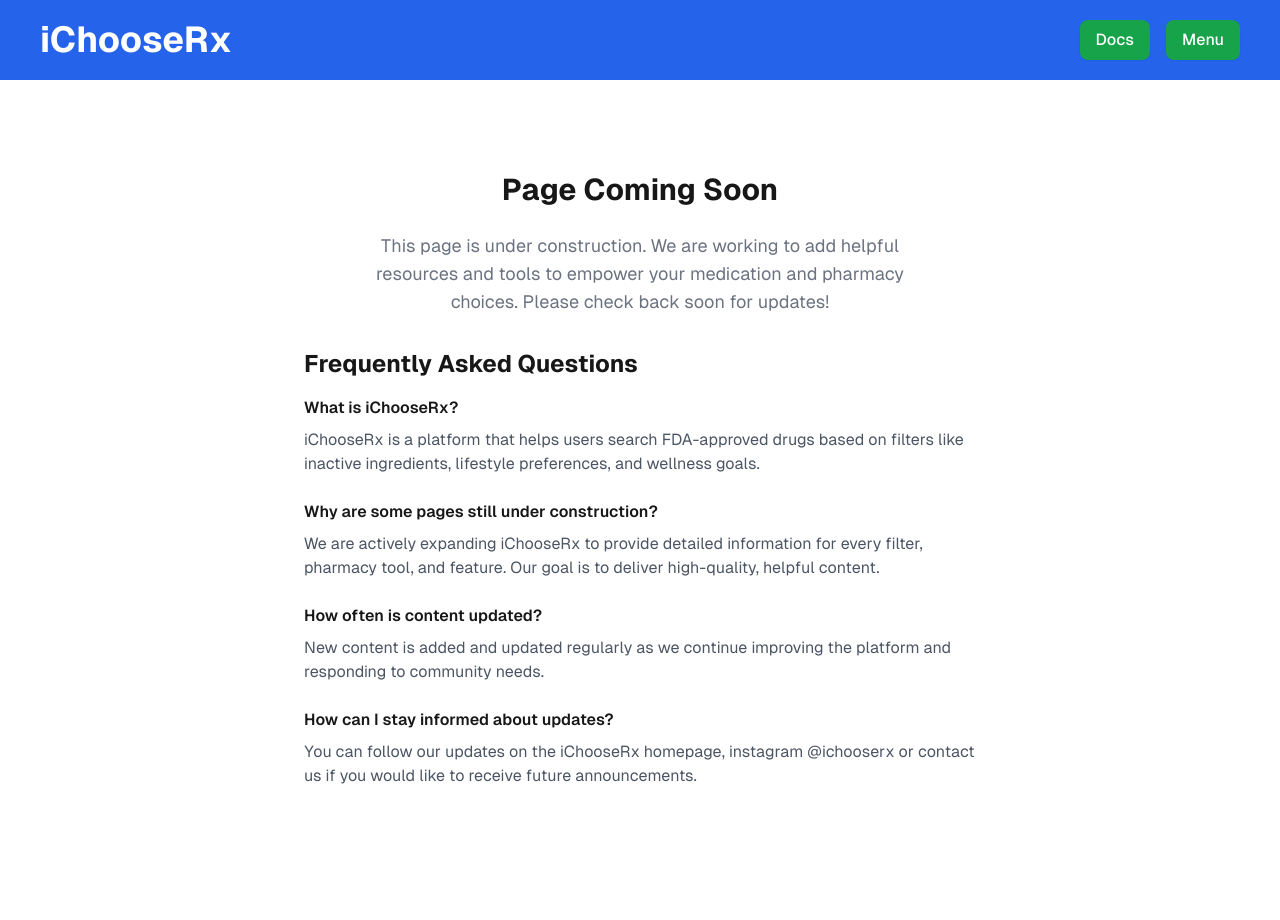
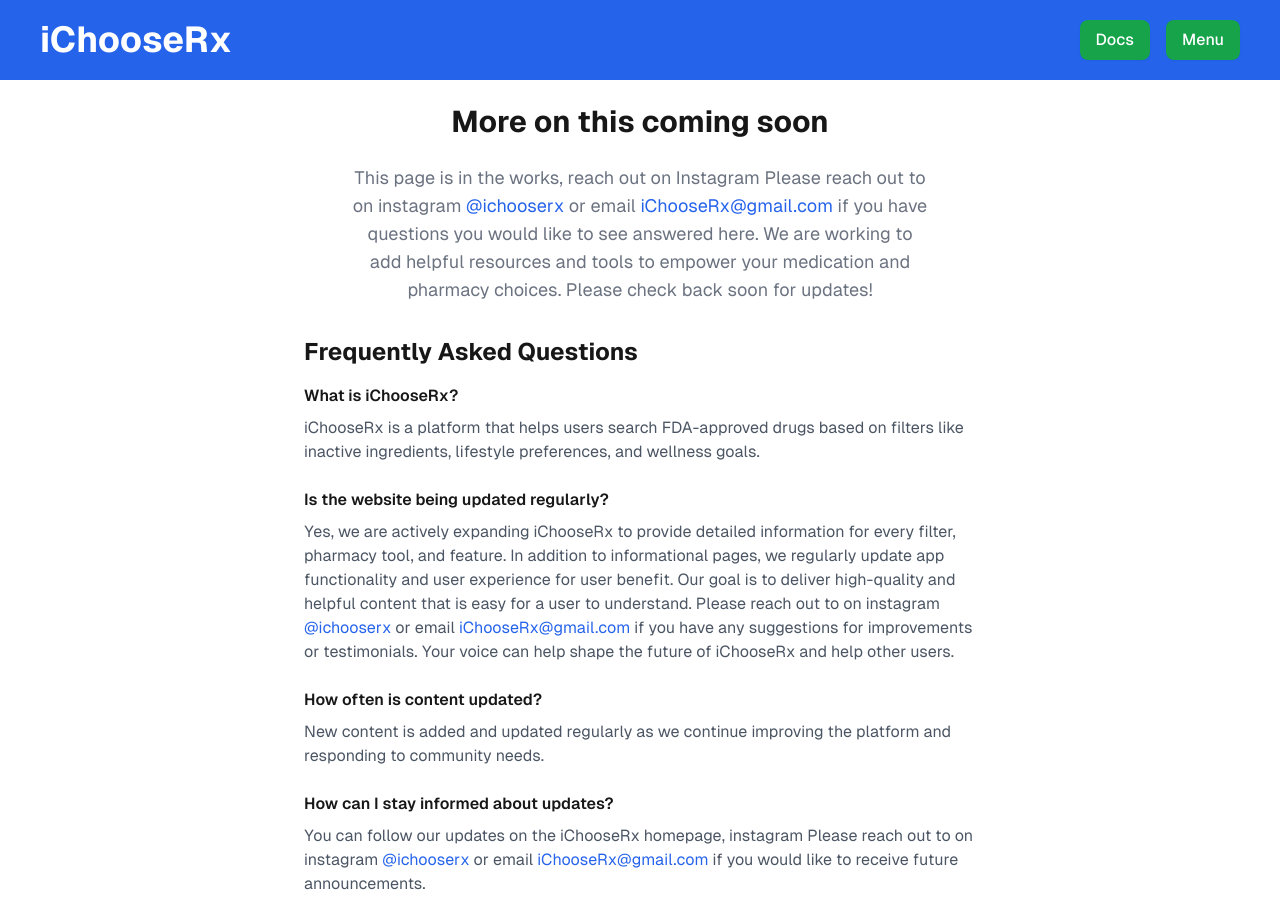
Before and after one commit to iChooseRx/iChooseRx_fe, a Next.js app: page /faq in a window 1280 px wide. Before the commit the page ends 880 px from the top, so only its background shows below. Built offline with nearby package versions, Linux system fonts and the light colour scheme; no server answers.

Commit message:
Adds instagram and email on faq page

```diff
--- a/src/app/faq/page.js
+++ b/src/app/faq/page.js
@@ -7,9 +7,18 @@ export default function PlaceholderPage() {
     <>
       <DashboardHeader />
       <main className="min-h-screen flex flex-col items-center justify-center bg-background text-foreground p-6 text-center">
-        <h1 className="text-3xl font-bold mb-6">Page Coming Soon</h1>
+        <h1 className="text-3xl font-bold mb-6">More on this coming soon</h1>
         <p className="text-lg text-gray-500 dark:text-gray-400 max-w-xl mb-8">
-          This page is under construction. We are working to add helpful resources and tools to empower your medication and pharmacy choices. Please check back soon for updates!
+          This page is in the works, reach out on Instagram Please reach out to on instagram <a
+            href="https://www.instagram.com/ichooserx/"
+            target="_blank"
+            rel="noopener noreferrer"
+            className="text-primary hover:underline"
+          >
+            @ichooserx
+          </a> or email <a href="mailto:iChooseRx@gmail.com" className="text-primary hover:underline">
+            iChooseRx@gmail.com
+          </a> if you have questions you would like to see answered here. We are working to add helpful resources and tools to empower your medication and pharmacy choices. Please check back soon for updates!
         </p>
 
         <section className="text-left max-w-2xl">
@@ -23,9 +32,18 @@ export default function PlaceholderPage() {
           </div>
 
           <div className="mb-6">
-            <h3 className="font-semibold mb-2">Why are some pages still under construction?</h3>
+            <h3 className="font-semibold mb-2">Is the website being updated regularly?</h3>
             <p className="text-gray-600 dark:text-gray-400">
-              We are actively expanding iChooseRx to provide detailed information for every filter, pharmacy tool, and feature. Our goal is to deliver high-quality, helpful content.
+              Yes, we are actively expanding iChooseRx to provide detailed information for every filter, pharmacy tool, and feature. In addition to informational pages, we regularly update app functionality and user experience for user benefit. Our goal is to deliver high-quality and helpful content that is easy for a user to understand. Please reach out to on instagram <a
+                href="https://www.instagram.com/ichooserx/"
+                target="_blank"
+                rel="noopener noreferrer"
+                className="text-primary hover:underline"
+              >
+                @ichooserx
+              </a> or email <a href="mailto:iChooseRx@gmail.com" className="text-primary hover:underline">
+                iChooseRx@gmail.com
+              </a> if you have any suggestions for improvements or testimonials. Your voice can help shape the future of iChooseRx and help other users.
             </p>
           </div>
 
@@ -39,7 +57,16 @@ export default function PlaceholderPage() {
           <div>
             <h3 className="font-semibold mb-2">How can I stay informed about updates?</h3>
             <p className="text-gray-600 dark:text-gray-400">
-              You can follow our updates on the iChooseRx homepage, instagram @ichooserx or contact us if you would like to receive future announcements.
+              You can follow our updates on the iChooseRx homepage, instagram Please reach out to on instagram <a
+                href="https://www.instagram.com/ichooserx/"
+                target="_blank"
+                rel="noopener noreferrer"
+                className="text-primary hover:underline"
+              >
+                @ichooserx
+              </a> or email <a href="mailto:iChooseRx@gmail.com" className="text-primary hover:underline">
+                iChooseRx@gmail.com
+              </a> if you would like to receive future announcements.
             </p>
           </div>
         </section>
```
